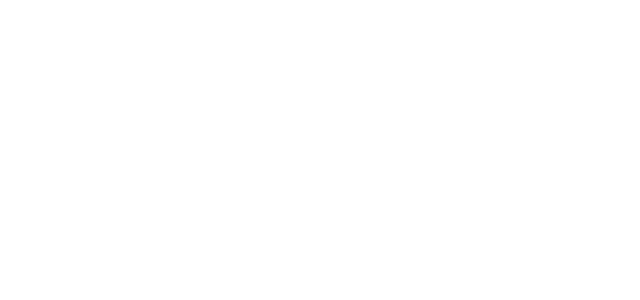
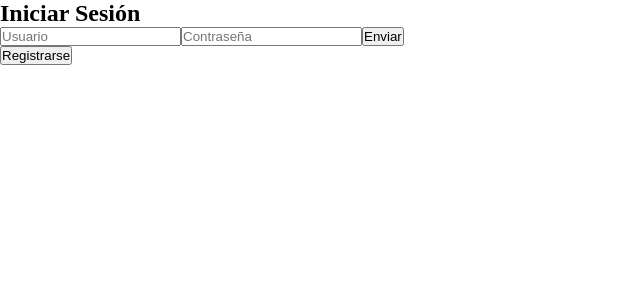
Before and after one commit to VictorMoyan0/Wallet, a React (Vite) app: page / in a window 1280 px wide. Shown: the top 300 px of the page, without its empty margins (0-640 px from the left). Built offline with nearby package versions, Linux system fonts and the light colour scheme.

Commit message:
agregando estilo y el login

```diff
--- a/src/App.jsx
+++ b/src/App.jsx
@@ -1,9 +1,10 @@
 import './Style.css';
+import Login from './components/Login';
 
 function App() {
   return (
     <>
-
+      <Login />
     </>
   )
 }
--- a/src/Style.css
+++ b/src/Style.css
@@ -0,0 +1,5 @@
+*{
+    margin: 0;
+    padding: 0;
+    box-sizing: border-box;
+}
```
